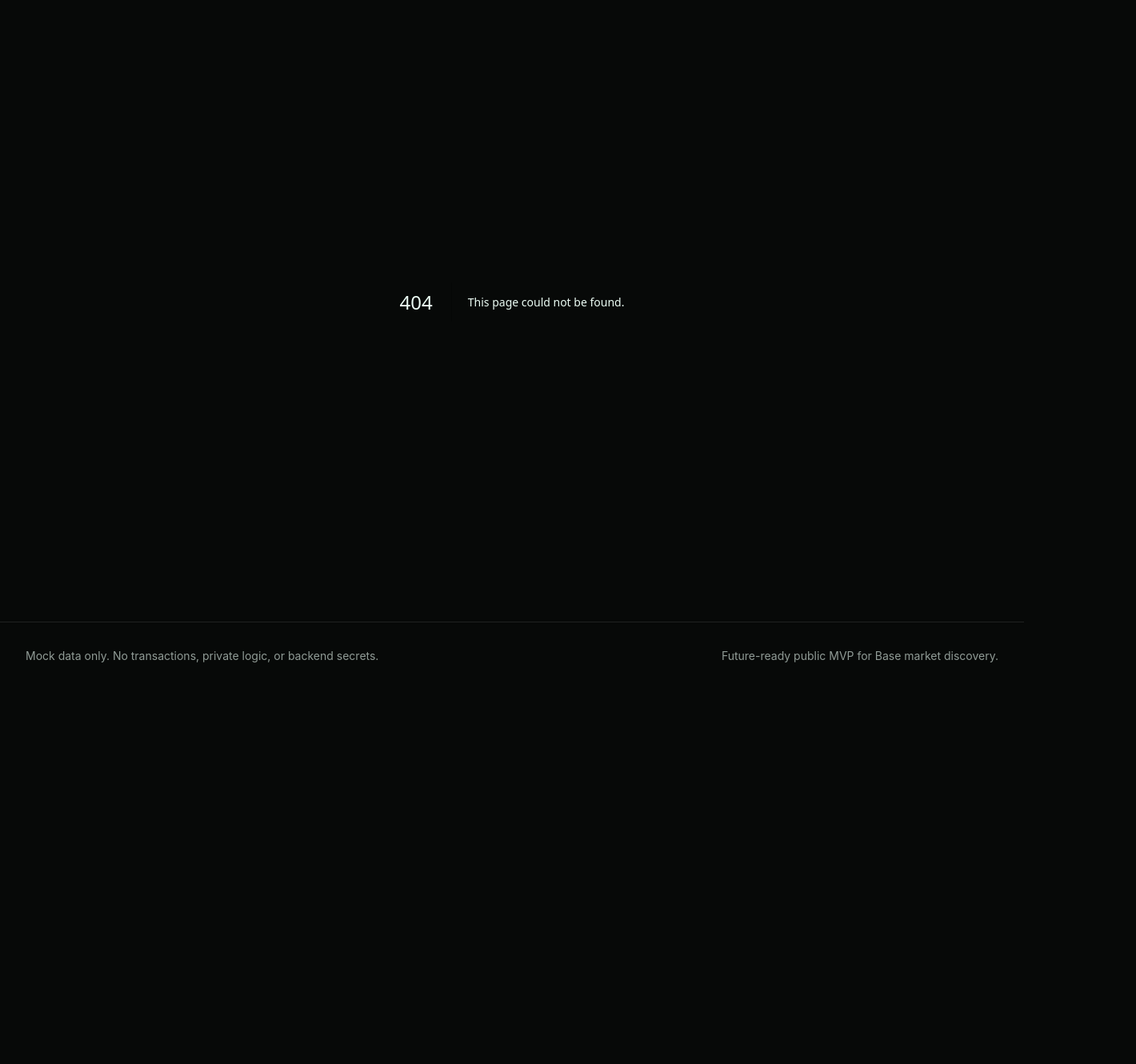
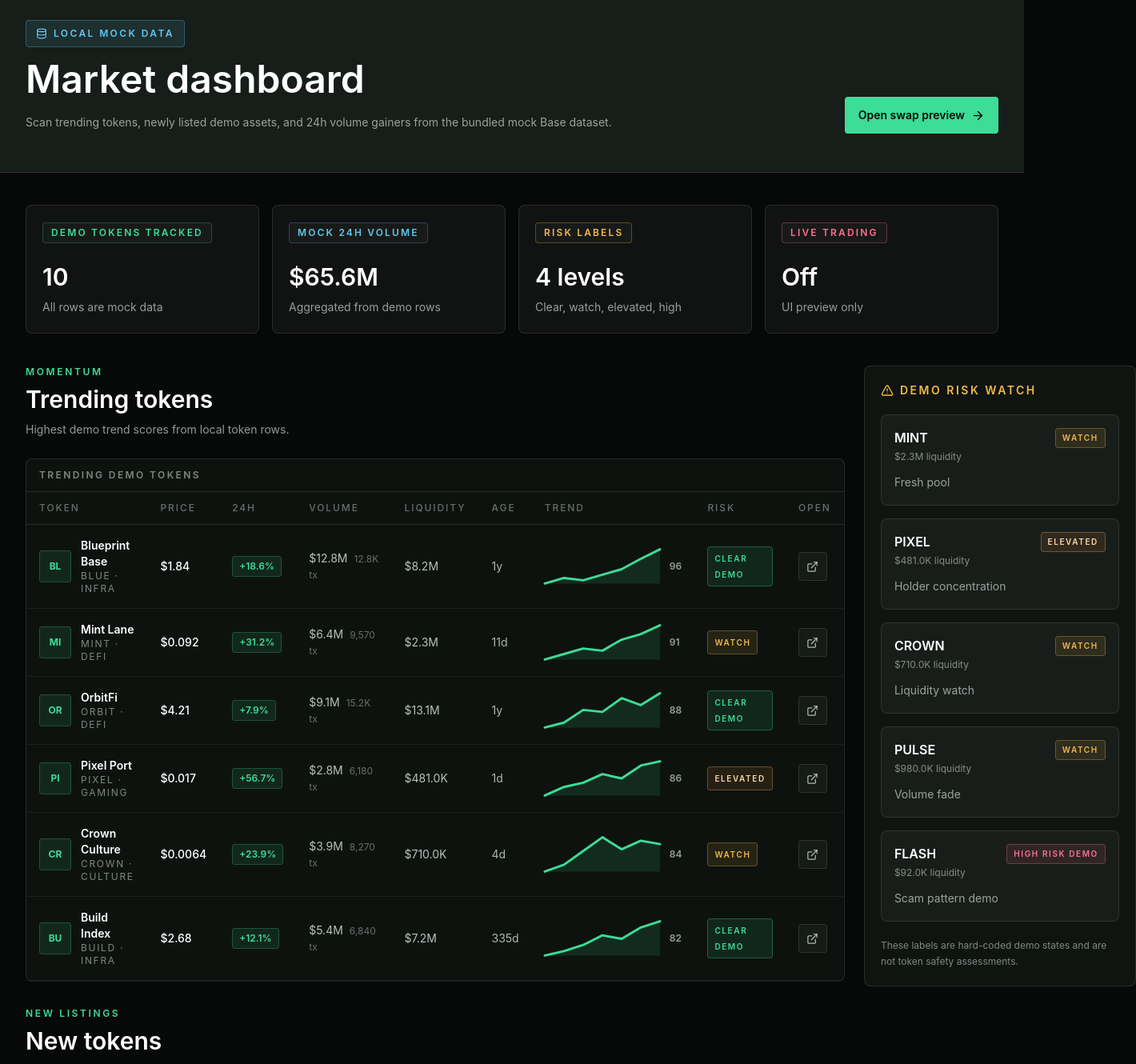
Before and after one commit to Edizemre1/base-market-terminal-lite, a Next.js app: page /dashboard in a window 1280 px wide. Before the commit this address had no page. Shown: the part 100-1430 px from the top of the page at 80% size, 1420 px wide, since content can reach past the window. Before the commit the page ends 962 px from the top, so only its background shows below. Built offline with nearby package versions, Linux system fonts and the light colour scheme.

Commit message:
feat: add market dashboard tables

```diff
--- /dev/null
+++ b/src/app/dashboard/page.tsx
@@ -0,0 +1,128 @@
+import Link from "next/link";
+import type { Route } from "next";
+import { AlertTriangle, ArrowRight, Database } from "lucide-react";
+import { MetricCard } from "@/components/MetricCard";
+import { RiskBadge } from "@/components/RiskBadge";
+import { SectionHeader } from "@/components/SectionHeader";
+import { TokenTable } from "@/components/TokenTable";
+import {
+  getNewTokens,
+  getTrendingTokens,
+  getVolumeGainers,
+  marketStats,
+  mockBaseTokens
+} from "@/data/mockTokens";
+import { formatCompactCurrency } from "@/lib/format";
+
+export default function DashboardPage() {
+  const trendingTokens = getTrendingTokens();
+  const newTokens = getNewTokens();
+  const volumeGainers = getVolumeGainers();
+  const riskWatchTokens = mockBaseTokens.filter(
+    (token) => token.riskLevel !== "clear"
+  );
+
+  return (
+    <main className="bg-base-black">
+      <section className="border-b border-white/10 bg-base-raised">
+        <div className="mx-auto max-w-7xl px-4 py-12 sm:px-6 lg:px-8">
+          <div className="flex flex-col gap-6 lg:flex-row lg:items-end lg:justify-between">
+            <div>
+              <div className="mb-4 inline-flex items-center gap-2 rounded border border-base-cyan/30 bg-base-cyan/10 px-3 py-2 text-xs font-semibold uppercase tracking-[0.2em] text-base-cyan">
+                <Database size={14} aria-hidden="true" />
+                Local mock data
+              </div>
+              <h1 className="text-4xl font-semibold text-white md:text-5xl">
+                Market dashboard
+              </h1>
+              <p className="mt-4 max-w-3xl text-sm leading-7 text-emerald-50/60">
+                Scan trending tokens, newly listed demo assets, and 24h volume
+                gainers from the bundled mock Base dataset.
+              </p>
+            </div>
+
+            <Link
+              href="/swap"
+              className="inline-flex min-h-11 w-fit items-center gap-2 rounded border border-base-mint/40 bg-base-mint px-4 py-3 text-sm font-semibold text-base-black transition hover:bg-emerald-200"
+            >
+              Open swap preview
+              <ArrowRight size={17} aria-hidden="true" />
+            </Link>
+          </div>
+        </div>
+      </section>
+
+      <section className="mx-auto max-w-7xl px-4 py-10 sm:px-6 lg:px-8">
+        <div className="grid gap-4 md:grid-cols-2 xl:grid-cols-4">
+          {marketStats.map((stat) => (
+            <MetricCard key={stat.label} stat={stat} />
+          ))}
+        </div>
+      </section>
+
+      <section className="mx-auto grid max-w-7xl gap-6 px-4 pb-10 sm:px-6 lg:grid-cols-[1fr_340px] lg:px-8">
+        <div className="space-y-8">
+          <div>
+            <SectionHeader
+              eyebrow="Momentum"
+              title="Trending tokens"
+              description="Highest demo trend scores from local token rows."
+            />
+            <TokenTable tokens={trendingTokens} label="Trending demo tokens" />
+          </div>
+
+          <div>
+            <SectionHeader
+              eyebrow="New listings"
+              title="New tokens"
+              description="Youngest mock pools by demo age metadata."
+            />
+            <TokenTable tokens={newTokens} label="Newest demo tokens" />
+          </div>
+
+          <div>
+            <SectionHeader
+              eyebrow="Volume"
+              title="Volume gainers"
+              description="Largest simulated 24h volume-change leaders."
+            />
+            <TokenTable tokens={volumeGainers} label="Demo volume gainers" />
+          </div>
+        </div>
+
+        <aside className="h-fit rounded-lg border border-white/10 bg-base-panel p-5">
+          <div className="mb-5 flex items-center gap-2 text-sm font-semibold uppercase tracking-[0.18em] text-base-amber">
+            <AlertTriangle size={16} aria-hidden="true" />
+            Demo risk watch
+          </div>
+          <div className="space-y-4">
+            {riskWatchTokens.map((token) => (
+              <Link
+                key={token.id}
+                href={`/tokens/${token.symbol.toLowerCase()}` as Route}
+                className="block rounded-lg border border-white/10 bg-white/[0.04] p-4 transition hover:border-base-amber/40"
+              >
+                <div className="flex items-start justify-between gap-3">
+                  <div>
+                    <p className="font-semibold text-white">{token.symbol}</p>
+                    <p className="mt-1 text-xs text-emerald-50/50">
+                      {formatCompactCurrency(token.liquidityUsd)} liquidity
+                    </p>
+                  </div>
+                  <RiskBadge level={token.riskLevel} compact />
+                </div>
+                <p className="mt-3 text-sm leading-6 text-emerald-50/60">
+                  {token.riskFlags[0]?.label ?? "Demo label"}
+                </p>
+              </Link>
+            ))}
+          </div>
+          <p className="mt-5 text-xs leading-5 text-emerald-50/50">
+            These labels are hard-coded demo states and are not token safety
+            assessments.
+          </p>
+        </aside>
+      </section>
+    </main>
+  );
+}
```
